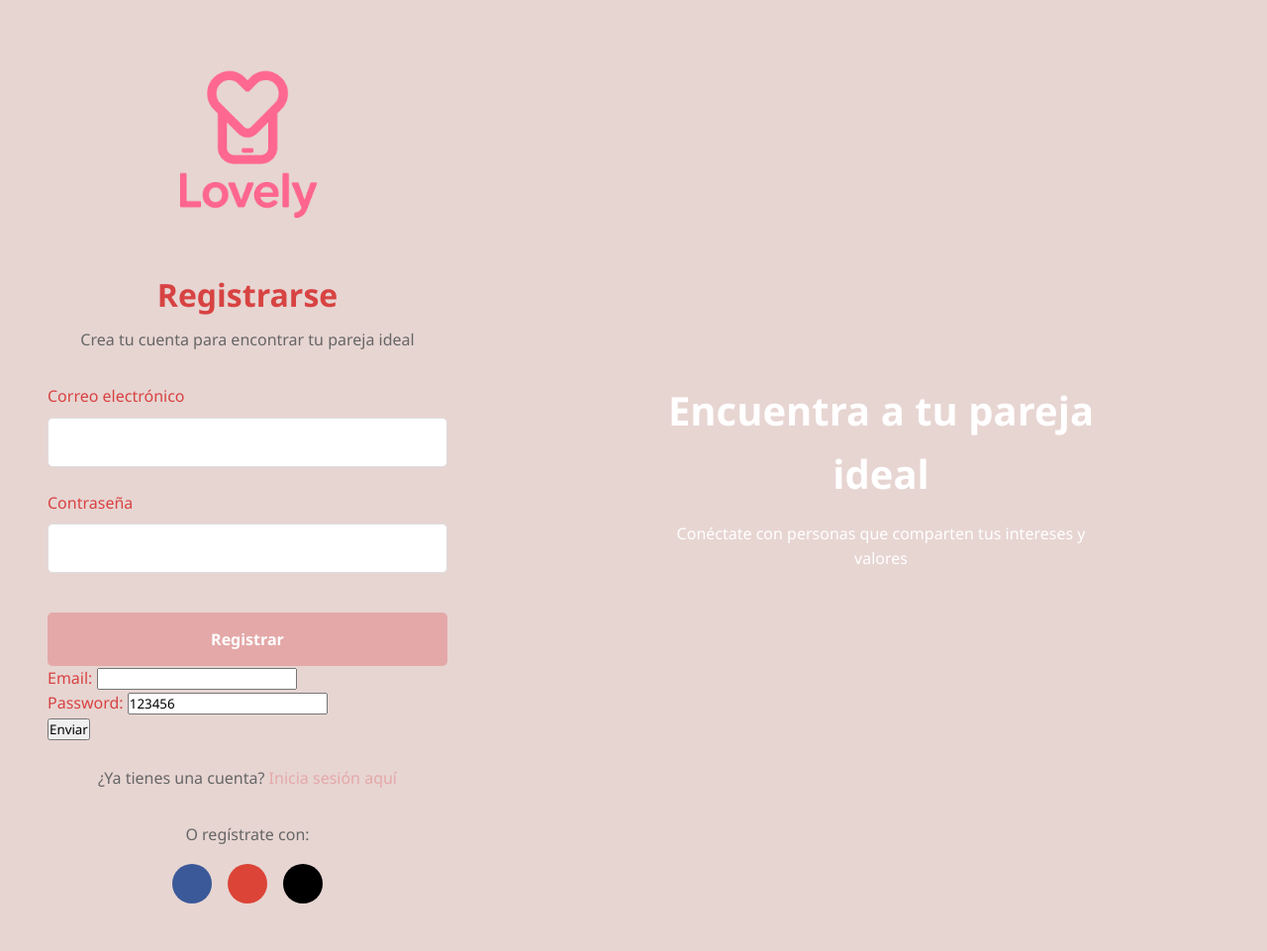
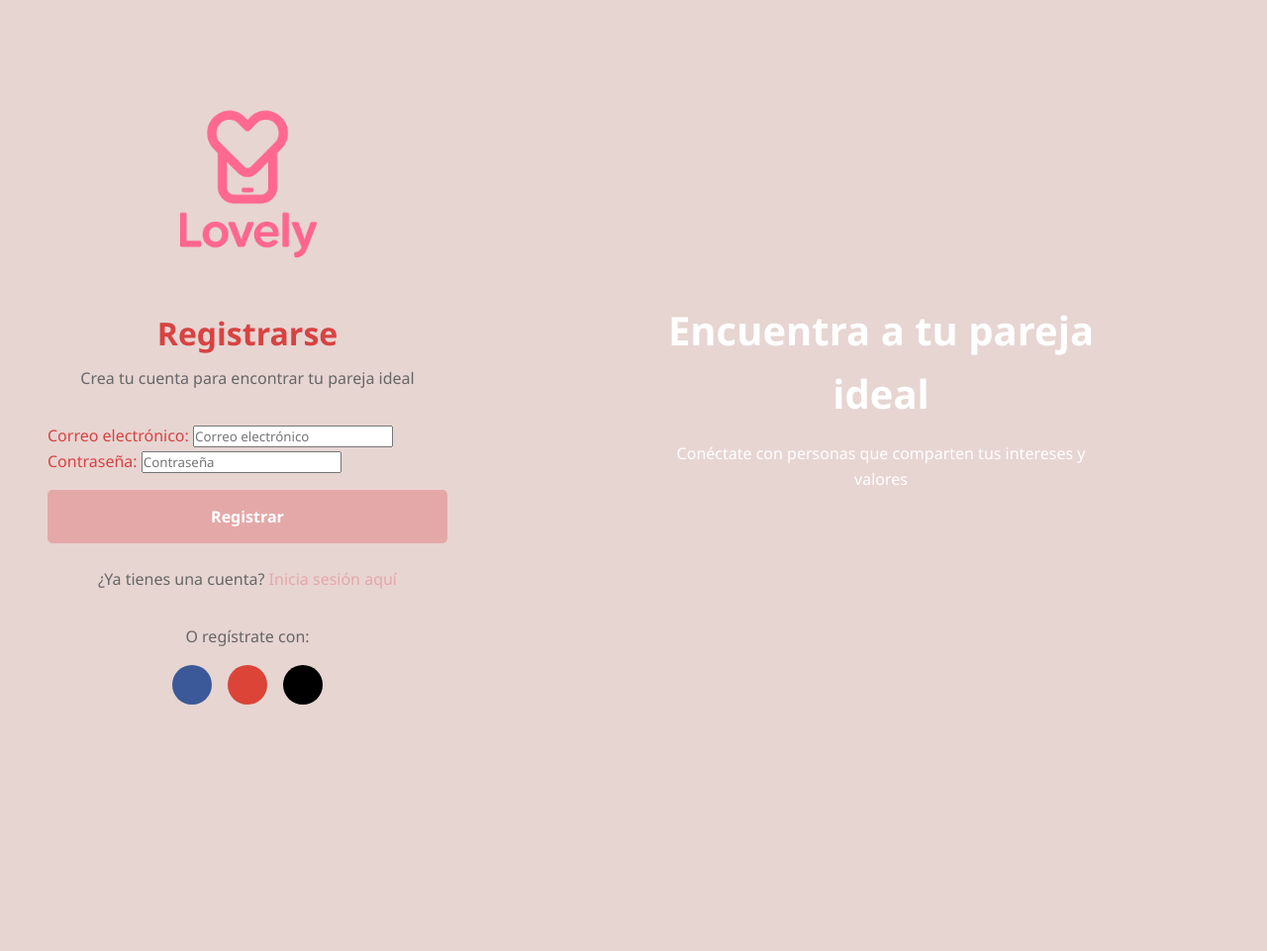
Before and after one commit to Lr1braham/Prueba1, a Django app: page /contact/ in a window 1280 px wide. Shown: the whole page at 99% size. After the commit the page ends 712 px from the top, so only its background shows below. Run offline with Django 5.2, Linux system fonts and the light colour scheme.

Commit message:
logo background2

```diff
--- a/usuarios/forms.py
+++ b/usuarios/forms.py
@@ -1,8 +1,25 @@
 # en myapp/forms.py
+# myapp/forms.py
 from django import forms
 from .models import Contact
 
 class ContactForm(forms.ModelForm):
     class Meta:
         model = Contact
-        fields = ['email','password']  # Incluye el campo de contraseña
+        fields = ['email', 'password']
+        widgets = {
+            'email': forms.EmailInput(attrs={
+                'class': 'form-control shadow-sm rounded-lg',
+                'placeholder': 'Correo electrónico',
+                'required': True,
+            }),
+            'password': forms.PasswordInput(attrs={
+                'class': 'form-control shadow-sm rounded-lg',
+                'placeholder': 'Contraseña',
+                'required': True,
+            }),
+        }
+        labels = {
+            'email': 'Correo electrónico',
+            'password': 'Contraseña',
+        }
--- a/usuarios/templates/usuarios/contact.html
+++ b/usuarios/templates/usuarios/contact.html
@@ -13,27 +13,16 @@
     <div class="auth-container">
         <div class="auth-form">
             <div class="auth-header">
-                <img src="{% static 'usuarios/images/logo.png' %}" alt="Lovely" class="auth-logo">
+                <img src="{% static 'usuarios/images/Logo.png' %}" alt="Lovely" class="auth-logo">
                 <h1>Registrarse</h1>
                 <p>Crea tu cuenta para encontrar tu pareja ideal</p>
             </div>
 
             <form method="post" action="{% url 'contact' %}">
                 {% csrf_token %}
-
-                <div class="form-group">
-                    <label for="id_email">Correo electrónico</label>
-                    <input type="email" id="id_email" name="email" required>
-                </div>
-
-                <div class="form-group">
-                    <label for="id_password">Contraseña</label>
-                    <input type="password" id="id_password" name="password" required>
-                </div>
+                {{ form.as_p }}
 
                 <button type="submit" class="btn-auth">Registrar</button>
-                {{ form.as_p }}
-                <button type="submit">Enviar</button>
 
                 <div class="auth-footer">
                     <p>¿Ya tienes una cuenta? <a href="{% url 'login' %}">Inicia sesión aquí</a></p>
--- a/usuarios/templates/usuarios/home.html
+++ b/usuarios/templates/usuarios/home.html
@@ -23,7 +23,7 @@
                 <li><a href="#how-it-works">Cómo funciona</a></li>
                 <li><a href="#testimonials">Testimonios</a></li>
                 <li><a href="{% url 'login' %}" class="btn-login">Iniciar Sesión</a></li>
-                <li><a href="{% url 'contact' %}" class="btn-register">Contacto</a></li>
+                <li><a href="{% url 'contact' %}" class="btn-register">Registrar</a></li>
             </ul>
             <div class="burger">
                 <i class="fas fa-bars"></i>
```
